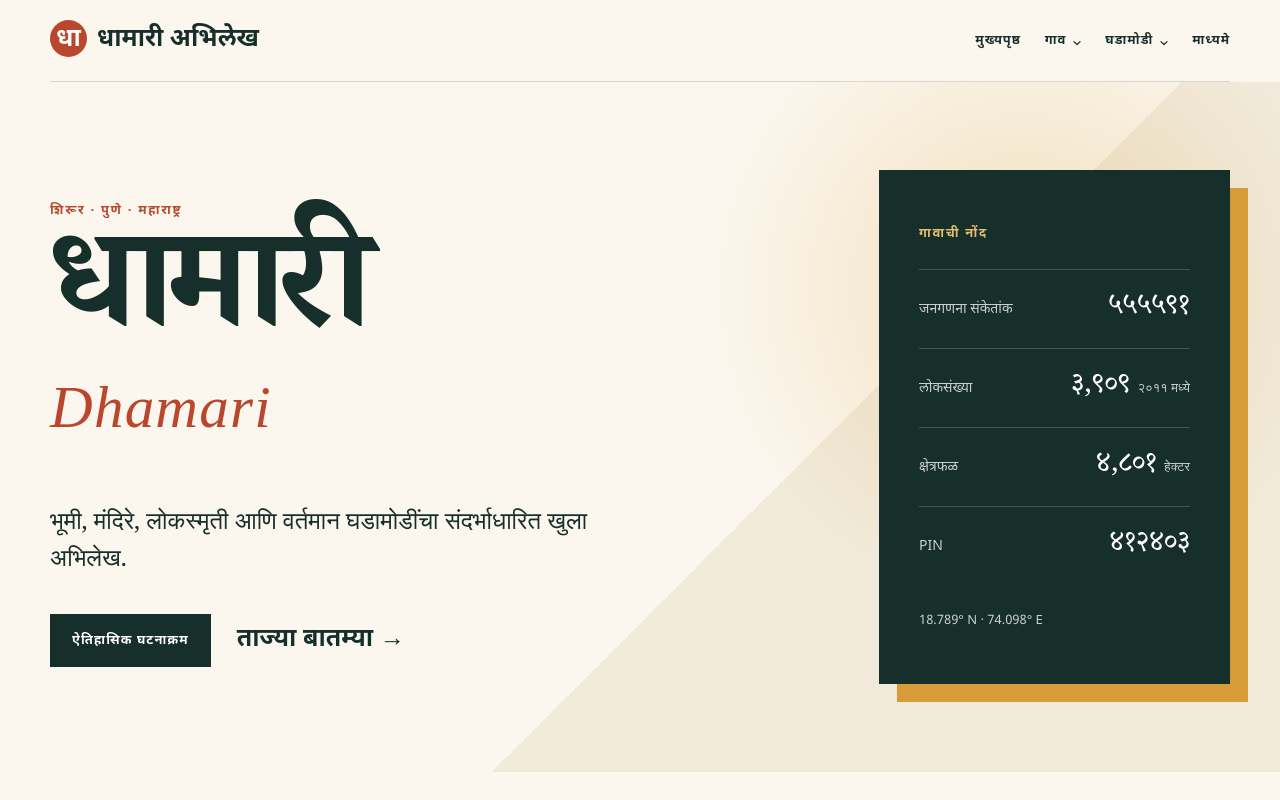
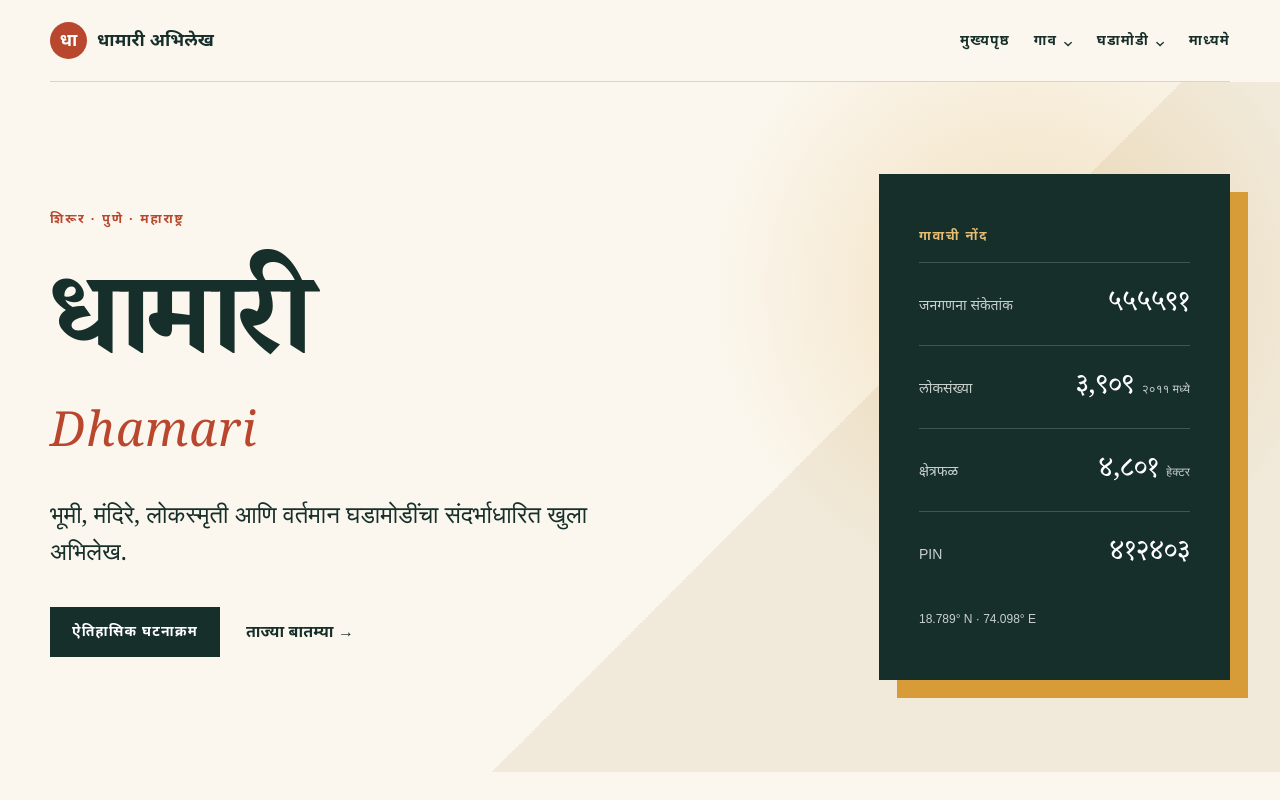
Before and after one commit to CodingYetNahi/Dhamari, a React (Vite) app: page / in a window 1280 px wide. Shown: the top 800 px of the page. Built offline with nearby package versions, Linux system fonts and the light colour scheme.

Commit message:
Load typography fixes after existing styles

```diff
--- a/src/main.tsx
+++ b/src/main.tsx
@@ -1 +1,11 @@
-import React from "react";import{createRoot}from"react-dom/client";import App from"./App";import"./styles.css";createRoot(document.getElementById("root")!).render(<React.StrictMode><App/></React.StrictMode>);
+import React from "react";
+import { createRoot } from "react-dom/client";
+import App from "./App";
+import "./styles.css";
+import "./typography.css";
+
+createRoot(document.getElementById("root")!).render(
+  <React.StrictMode>
+    <App />
+  </React.StrictMode>
+);
```
